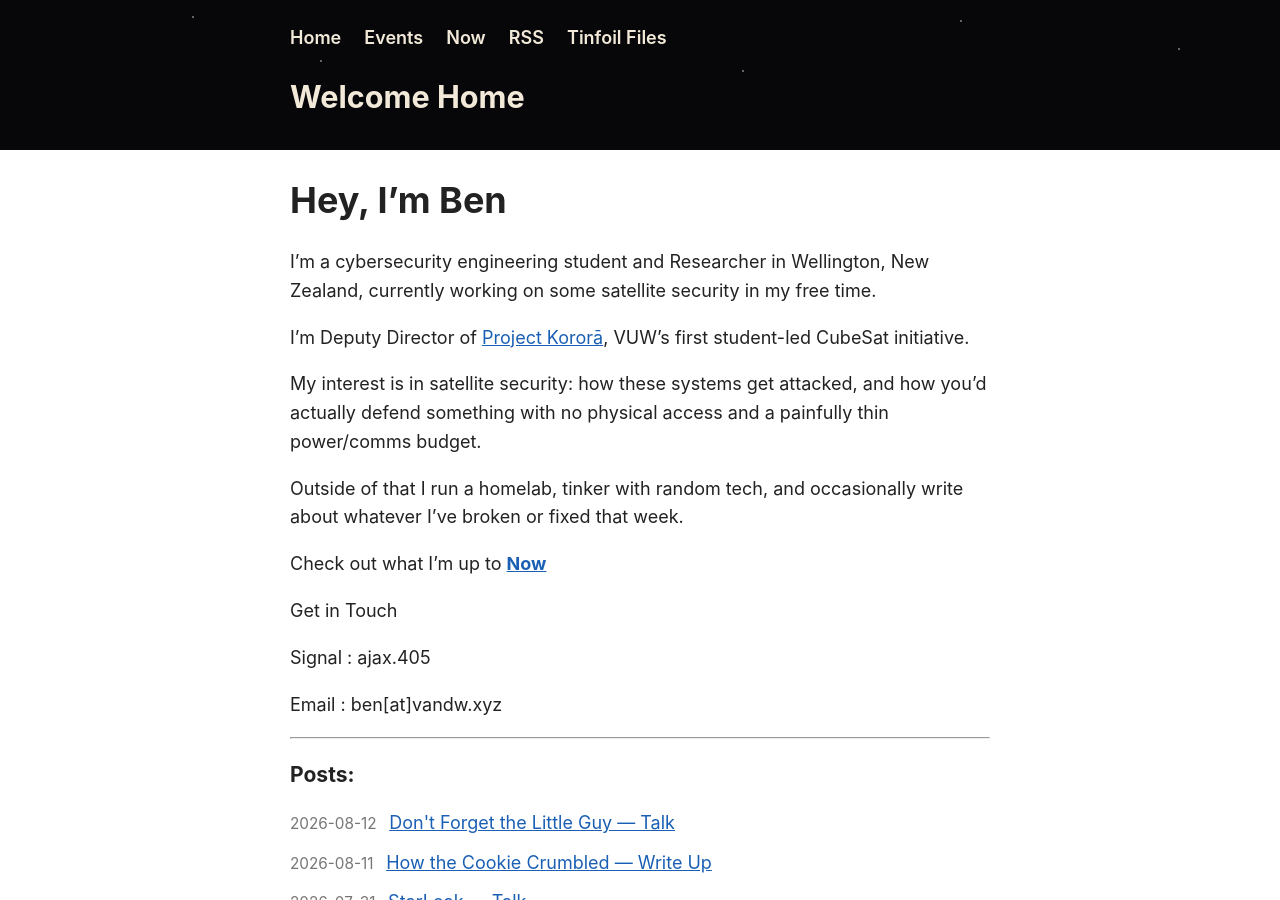
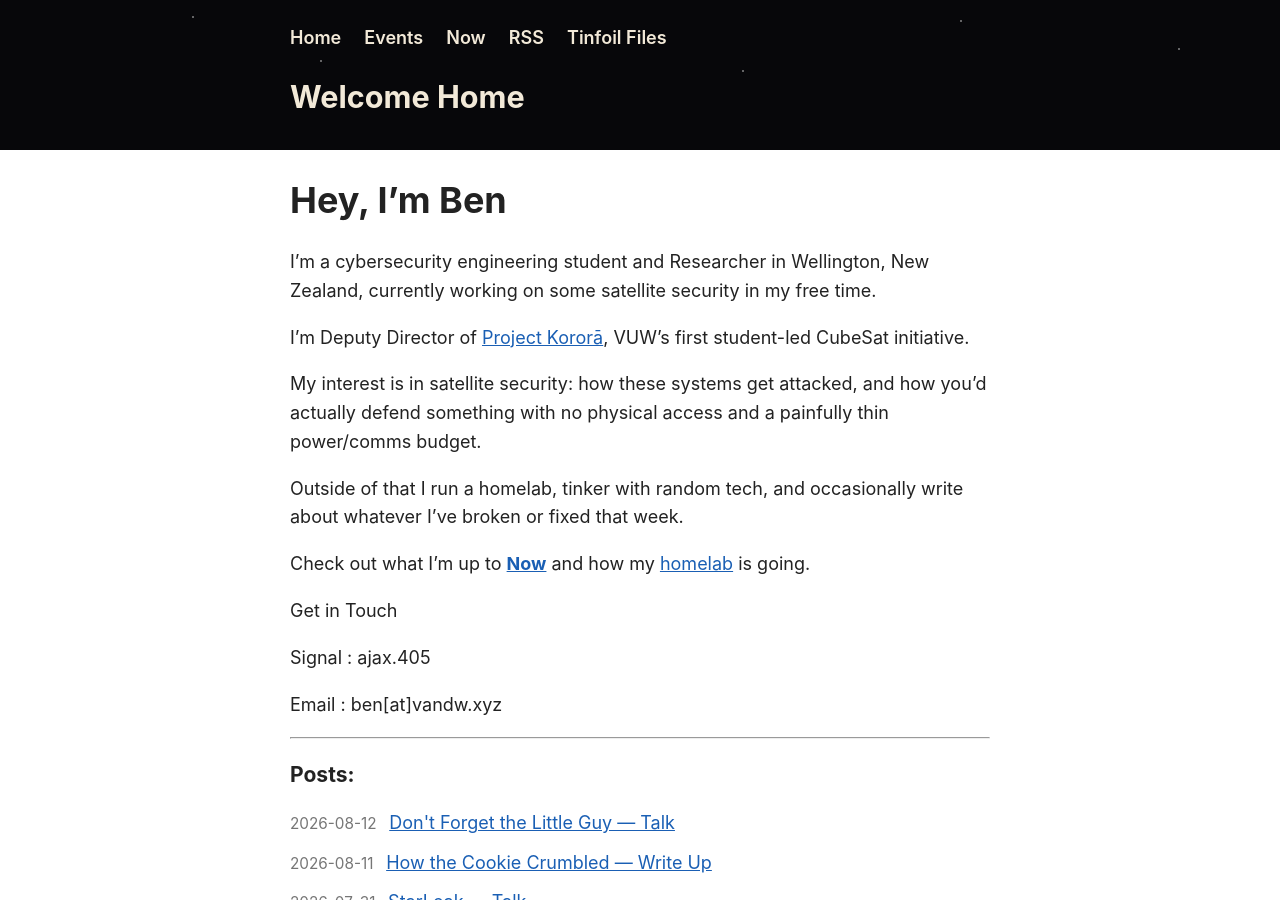
Before and after one commit to benvandw/benvandw.github.io, a Jekyll site: the page built from index.md, in a window 1280 px wide and 900 px high. Built offline with Jekyll 4.4.1, drawn with Linux system fonts in a browser that asks for light colours.

Commit message:
Enhance index.md with homelab link
Added a link to the homelab section in the index.

```diff
--- a/index.md
+++ b/index.md
@@ -17,7 +17,7 @@ no physical access and a painfully thin power/comms budget.
 Outside of that I run a homelab, tinker with random tech, and occasionally
 write about whatever I've broken or fixed that week.
 
-Check out what I'm up to **[Now](https://vandw.xyz/now)**
+Check out what I'm up to **[Now](https://vandw.xyz/now)** and how my [homelab](https://vandw.xyz/HomeLab) is going.
 
 Get in Touch
 
```
